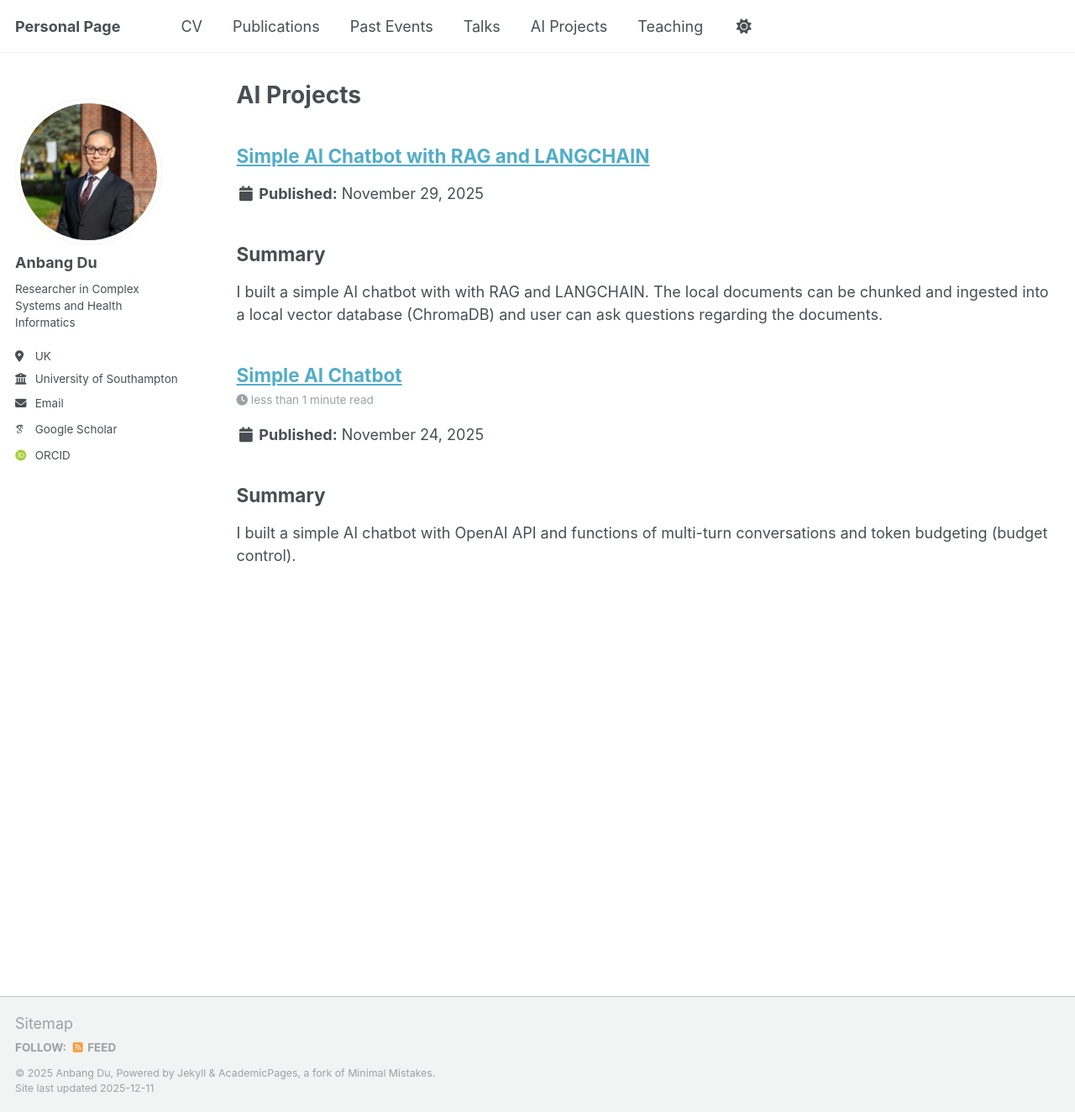
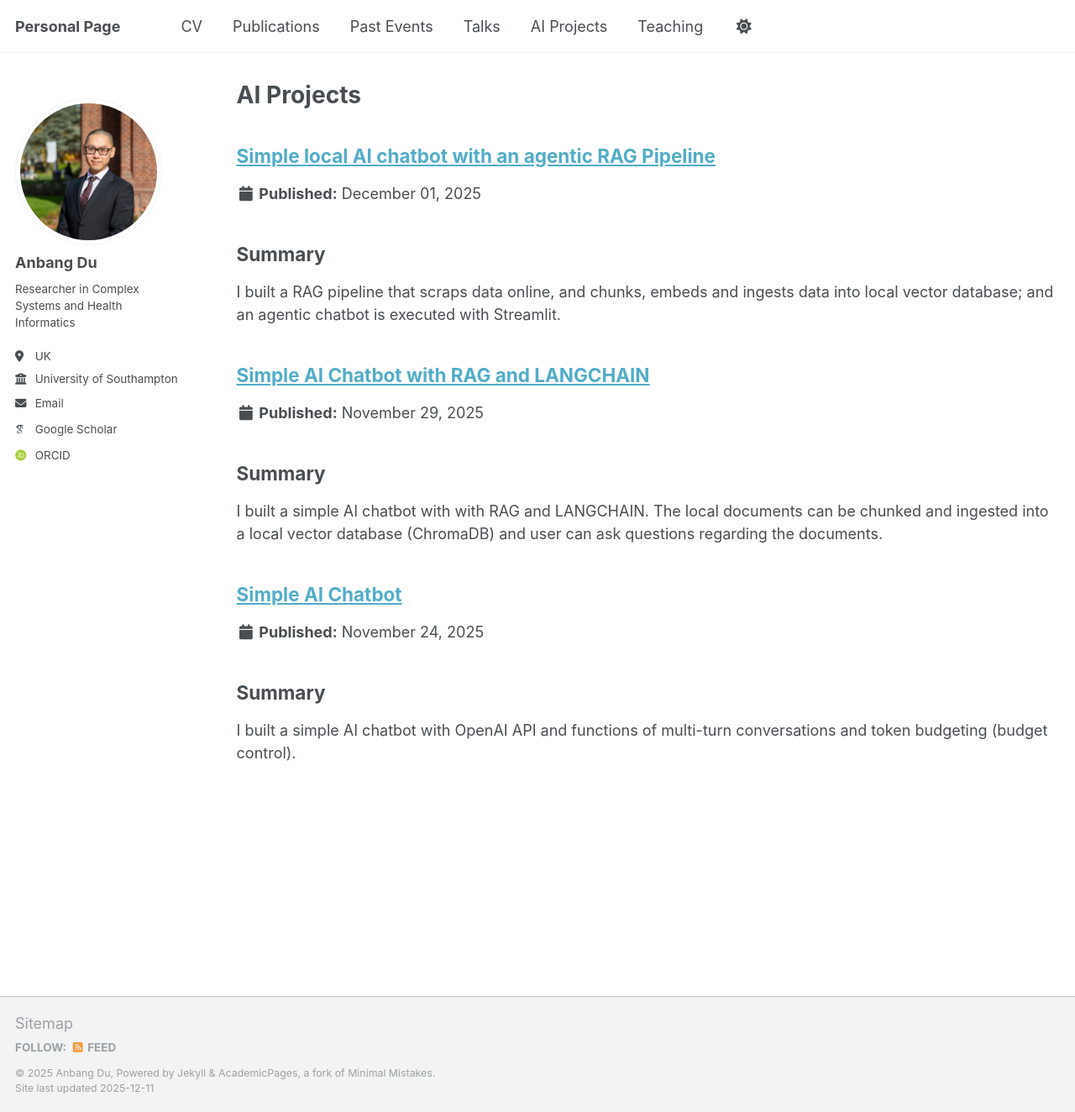
Before and after one commit to adamdu001/adamdu001.github.io, a Jekyll site: the page built from _pages/ai-toy-projects.html, in a window 1280 px wide and 1324 px high. Shown: the whole window at 84% size. Built offline with Jekyll 4.4.1, drawn with Linux system fonts in a browser that asks for light colours; some web fonts are replaced; a script that is not in the unit is left out.

Commit message:
AI project 3.1

```diff
--- /dev/null
+++ b/_ai-toy-projects/chatbot_scrapping_rag_ollama.md
@@ -0,0 +1,13 @@
+---
+layout: single
+title: "Simple local AI chatbot with an agentic RAG Pipeline"
+date: 2025-12-01
+author_profile: true
+read_time: false
+share: true
+---
+
+## Summary
+I built a RAG pipeline that scraps data online, and chunks, embeds and ingests data into local vector database; and an agentic chatbot is executed with Streamlit.
+
+https://github.com/adamdu001/Chatbot-with-RAG-and-LangChain
```
Also changed, not shown: _ai-toy-projects/chatbot_basic.md (+1 -1 lines).
